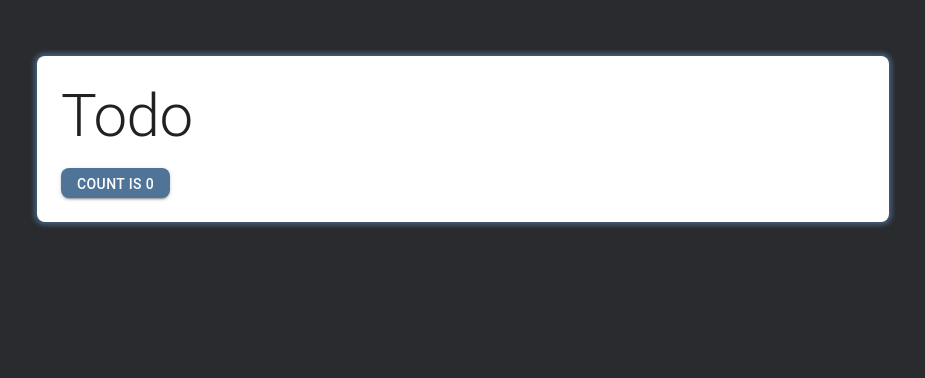
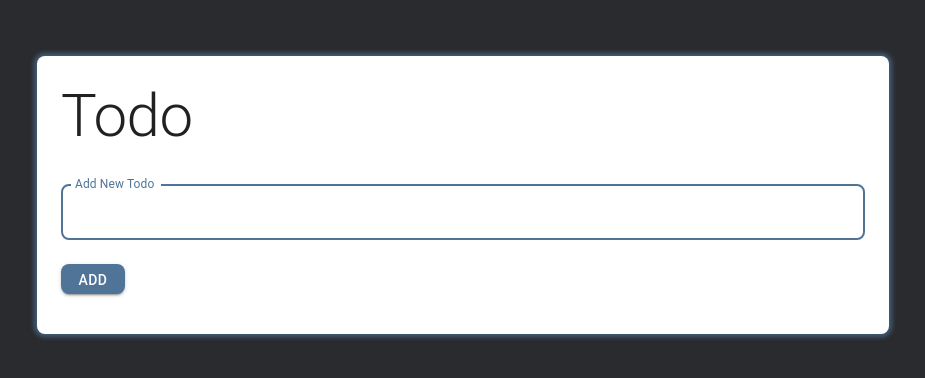
Before and after one commit to iamgrid/todo-2025-a, a React (Vite) app: page / in a window 1280 px wide. Shown: the top 378 px of the page, without its empty margins (177-1102 px from the left). Built offline with nearby package versions, Linux system fonts and the light colour scheme.

Commit message:
Super basic TodoList.tsx is in and working

```diff
--- a/src/App.tsx
+++ b/src/App.tsx
@@ -1,12 +1,20 @@
-import { useState } from "react";
+import { useState, useReducer, useEffect } from "react";
+import {
+	todoStoreReducer,
+	initialTodoStoreState,
+	getAllTodoObjectsFromLocalStorage,
+	TTodoStoreActionTypes,
+} from "./todoStore";
 import Container from "@mui/material/Container";
 // import Box from "@mui/material/Box";
 import Typography from "@mui/material/Typography";
 import Button from "@mui/material/Button";
+import TextField from "@mui/material/TextField";
 import "./overrides.css";
 import { ThemeProvider } from "@mui/material";
 import { styled } from "@mui/material/styles";
 import customTheme from "./customTheme.ts";
+import TodoList from "./components/TodoList/TodoList.tsx";
 
 const MainWrapper = styled("div")(({ theme }) => ({
 	backgroundColor: theme.palette.background.paper,
@@ -16,7 +24,84 @@ const MainWrapper = styled("div")(({ theme }) => ({
 }));
 
 function App() {
-	const [count, setCount] = useState(0);
+	const [todoStoreState, todoStoreDispatch] = useReducer(
+		todoStoreReducer,
+		initialTodoStoreState
+	);
+
+	const [newTodoFieldContents, setNewTodoFieldContents] =
+		useState<string>("");
+
+	useEffect(() => {
+		const functionSignature = "App.tsx@component mounted useEffect()";
+
+		// Load user data from localStorage
+		const todosFromLocalStorage = getAllTodoObjectsFromLocalStorage();
+
+		console.log(
+			functionSignature,
+			"todosFromLocalStorage:",
+			todosFromLocalStorage
+		);
+		if (todosFromLocalStorage !== null) {
+			console.log(
+				functionSignature,
+				"localStorage contained todos for this user, updating state..."
+			);
+
+			todoStoreDispatch({
+				type: TTodoStoreActionTypes.LOAD_USER_DATA_FROM_LOCAL_STORAGE,
+				payload: todosFromLocalStorage,
+			});
+		}
+	}, []);
+
+	// console.log("Current todoStoreState:", todoStoreState);
+
+	function focusNewTodoInputField() {
+		const functionSignature = "App.tsx@focusNewTodoInputField()";
+
+		const newTodoInputField = document.getElementById(
+			"new-todo-form__input-field"
+		) as HTMLInputElement | null;
+		if (newTodoInputField !== null) {
+			newTodoInputField.focus();
+		} else {
+			console.error(
+				functionSignature,
+				"Could not find new todo input field in the DOM!"
+			);
+		}
+	}
+
+	function handleNewTodoFormSubmission(
+		event: React.FormEvent<HTMLFormElement>
+	) {
+		const functionSignature = "App.tsx@handleNewTodoFormSubmission()";
+
+		event.preventDefault();
+
+		// console.log(functionSignature, "Form submitted:", event);
+
+		const newTodoText = newTodoFieldContents.trim();
+		if (newTodoText.length === 0) {
+			console.warn(
+				functionSignature,
+				"New todo text is empty, returning early..."
+			);
+			focusNewTodoInputField();
+			return;
+		}
+
+		todoStoreDispatch({
+			type: TTodoStoreActionTypes.ADD_TODO,
+			payload: { text: newTodoText },
+		});
+
+		setNewTodoFieldContents("");
+
+		focusNewTodoInputField();
+	}
 
 	return (
 		<ThemeProvider theme={customTheme}>
@@ -29,13 +114,39 @@ function App() {
 					>
 						Todo
 					</Typography>
-					<Button
-						color="primary"
-						variant="contained"
-						onClick={() => setCount((count) => count + 1)}
+					<form
+						className="new-todo-form"
+						noValidate
+						autoComplete="off"
+						onSubmit={(event) => {
+							handleNewTodoFormSubmission(event);
+						}}
 					>
-						count is {count}
-					</Button>
+						<TextField
+							id="new-todo-form__input-field"
+							label="Add New Todo"
+							variant="outlined"
+							fullWidth
+							margin="normal"
+							placeholder="What needs to be done?"
+							autoFocus
+							value={newTodoFieldContents}
+							onChange={(event) =>
+								setNewTodoFieldContents(
+									event.target.value.trimStart()
+								)
+							}
+						/>
+						<Button
+							variant="contained"
+							color="primary"
+							type="submit"
+							sx={{ mt: 2 }}
+						>
+							Add
+						</Button>
+					</form>
+					<TodoList todos={todoStoreState.todos} />
 				</MainWrapper>
 			</Container>
 		</ThemeProvider>
--- /dev/null
+++ b/src/components/TodoList/TodoList.tsx
@@ -0,0 +1,17 @@
+import type { TTodo } from "../../todoStore";
+
+export interface TTodoListProps {
+	todos: TTodo[];
+}
+
+export default function TodoList({ todos }: TTodoListProps) {
+	return (
+		<ul>
+			{todos.map((todo) => (
+				<li key={todo.id}>
+					{todo.text} {todo.isCompleted ? "(Completed)" : "(Pending)"}
+				</li>
+			))}
+		</ul>
+	);
+}
--- a/src/todoStore.ts
+++ b/src/todoStore.ts
@@ -335,11 +335,17 @@ export function getAllTodoObjectsFromLocalStorage(): null | TTodo[] {
 					// eslint-disable-next-line @typescript-eslint/no-unsafe-member-access
 					typeof parsedTodo.isCompleted !== "boolean" ||
 					// eslint-disable-next-line @typescript-eslint/no-unsafe-member-access
-					typeof parsedTodo.createdAt !== "string" ||
+					(typeof parsedTodo.createdAt !== "string" &&
+						// eslint-disable-next-line @typescript-eslint/no-unsafe-member-access
+						parsedTodo.createdAt !== null) ||
 					// eslint-disable-next-line @typescript-eslint/no-unsafe-member-access
-					typeof parsedTodo.lastUpdatedAt !== "string" ||
+					(typeof parsedTodo.lastUpdatedAt !== "string" &&
+						// eslint-disable-next-line @typescript-eslint/no-unsafe-member-access
+						parsedTodo.lastUpdatedAt !== null) ||
 					// eslint-disable-next-line @typescript-eslint/no-unsafe-member-access
-					typeof parsedTodo.completedAt !== "string"
+					(typeof parsedTodo.completedAt !== "string" &&
+						// eslint-disable-next-line @typescript-eslint/no-unsafe-member-access
+						parsedTodo.completedAt !== null)
 				) {
 					console.error(
 						functionSignature,
@@ -372,5 +378,10 @@ export function getAllTodoObjectsFromLocalStorage(): null | TTodo[] {
 		}
 	});
 
-	return todos.length > 0 ? todos : null;
+	if (todos.length === 0) {
+		return null;
+	} else {
+		const todosSortedById = [...todos].sort((a, b) => a.id - b.id);
+		return todosSortedById;
+	}
 }
```
